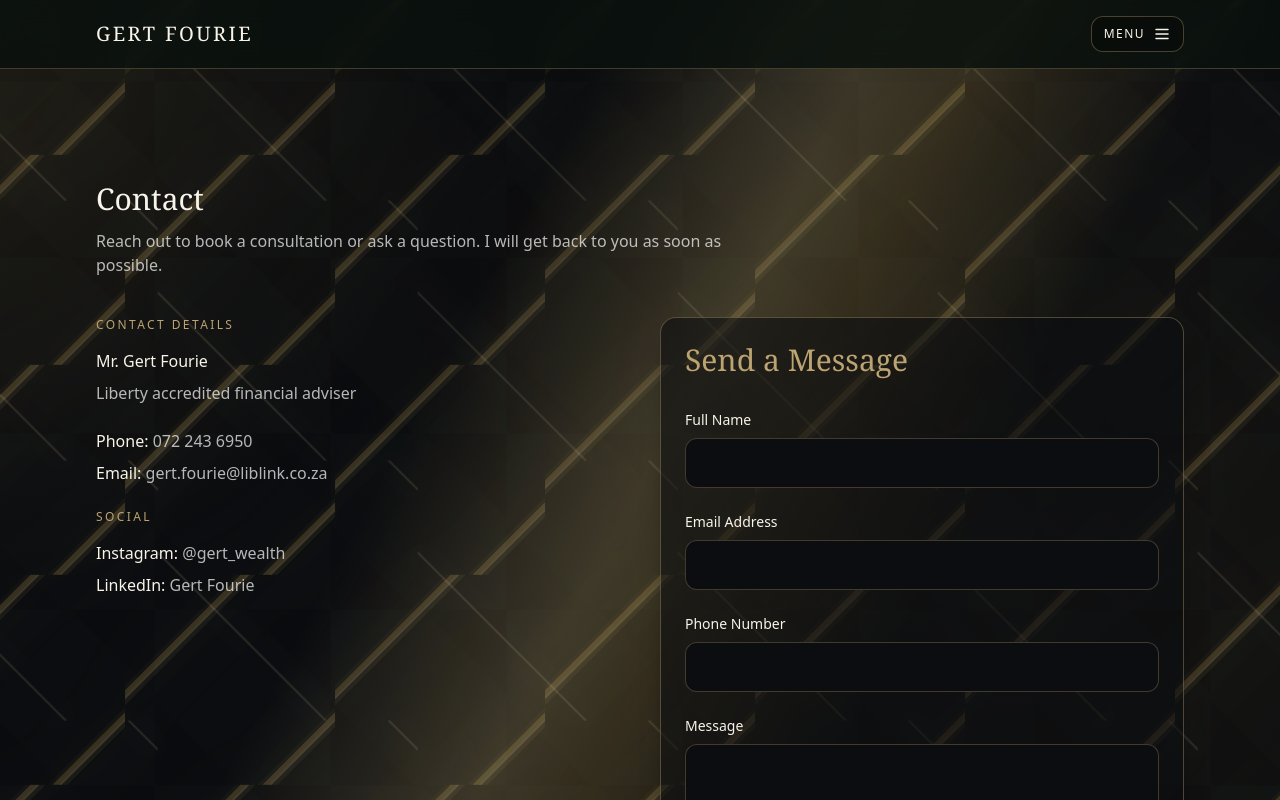
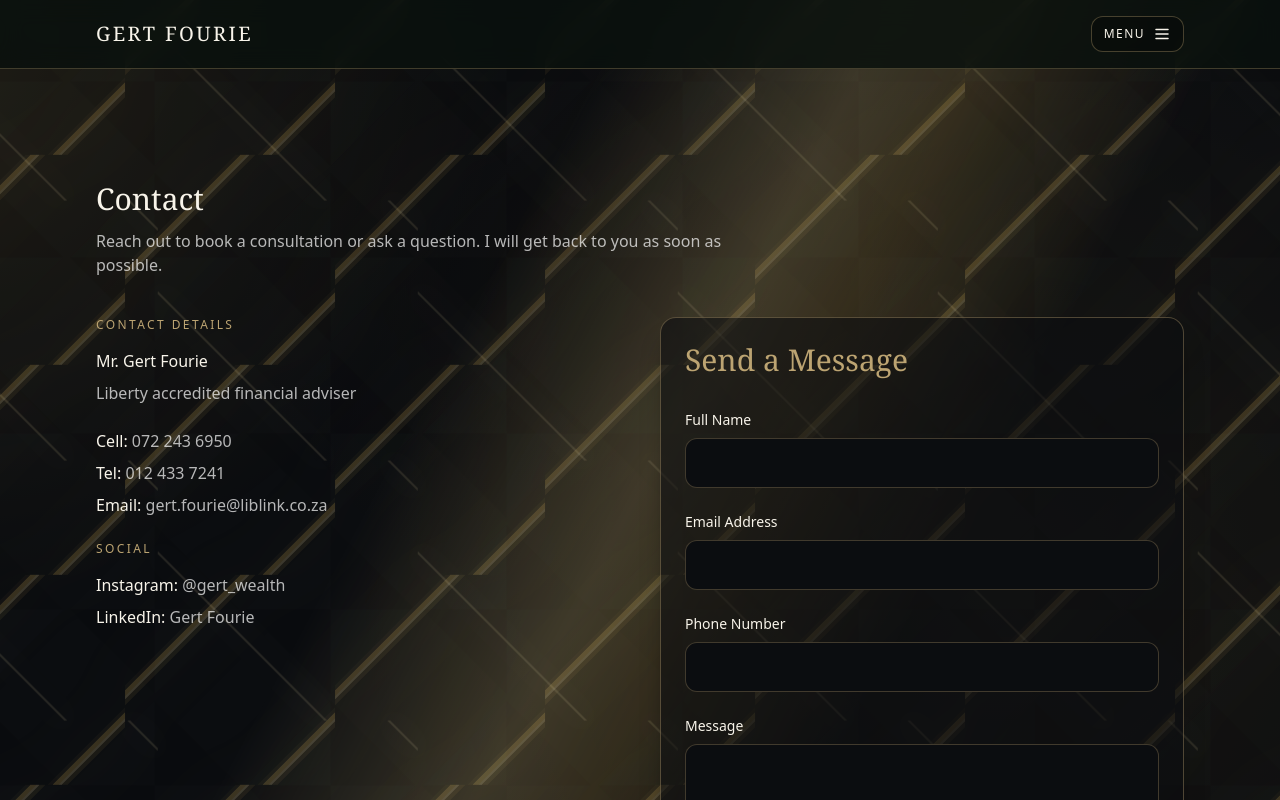
Before and after one commit to Beastslayer2600/fortitudo-studio-multipage, a Next.js app: page /contact in a window 1280 px wide. Shown: the top 800 px of the page. Built offline with nearby package versions, Linux system fonts and the light colour scheme.

Commit message:
Add landline number to contact page

```diff
--- a/app/(site)/contact/page.tsx
+++ b/app/(site)/contact/page.tsx
@@ -30,9 +30,15 @@ export default function Contact() {
             </div>
             <div className="space-y-2 text-white/70">
               <p>
-                <span className="font-medium text-[var(--cream)]">Phone:</span>{" "}
+                <span className="font-medium text-[var(--cream)]">Cell:</span>{" "}
                 <a href="tel:+27722436950" className="hover:underline">
                   072 243 6950
+                </a>
+              </p>
+              <p>
+                <span className="font-medium text-[var(--cream)]">Tel:</span>{" "}
+                <a href="tel:+27124337241" className="hover:underline">
+                  012 433 7241
                 </a>
               </p>
               <p>
```
